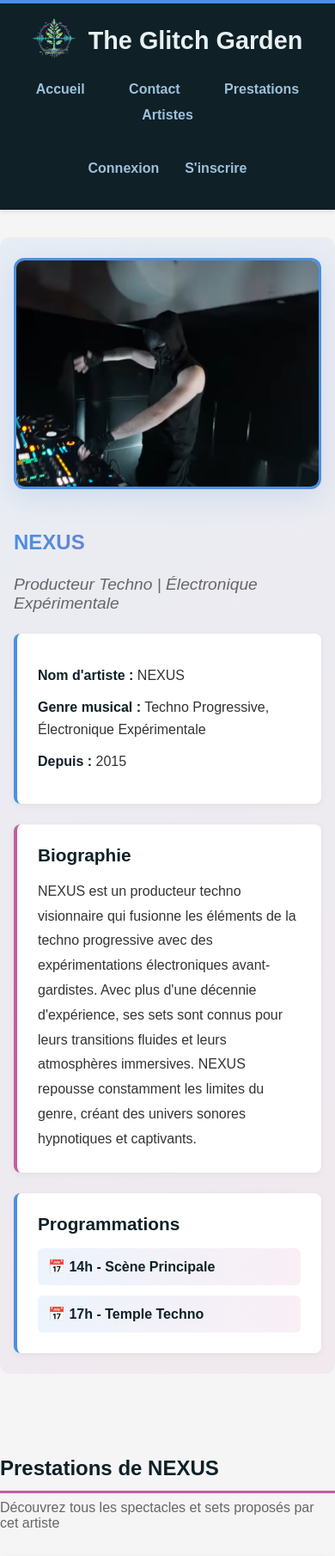
After one commit to Locktix/The-Glitch-Garden, a PHP site: page /artiste-profile-nexus.html in a window 390 px wide. The commit adds this page. Shown: the top 1810 px of the page at 86% size. Run offline with PHP 8.4, Linux system fonts and the light colour scheme.

Commit message:
Add artist profile pages and update gallery layout
Created dedicated profile pages for LUNA SYNC and NEXUS with detailed information and performance listings. Updated artistes.html to link to these new profiles. Added artist-profile.css for profile page styling and refactored artistes.css to use a flexbox layout for the artist gallery, improving responsiveness and card structure.

```diff
--- /dev/null
+++ b/artiste-profile-nexus.html
@@ -0,0 +1,170 @@
+<!DOCTYPE html>
+<html lang="fr">
+<head>
+    <meta charset="UTF-8">
+    <meta name="viewport" content="width=device-width, initial-scale=1.0">
+    <link rel="icon" type="image/png" href="img/logo.png">
+    <link rel="stylesheet" href="css/main.css">
+    <link rel="stylesheet" href="css/artist-profile.css">
+    <title>The Glitch Garden - NEXUS</title>
+</head>
+<body>
+
+<header>
+    <div class="centrage header-content">
+        <a href="index.html"><img src="img/logo.png" alt="Logo The Glitch Garden"></a>
+        <a id="site-title" href="index.html">The Glitch Garden</a>
+        <nav>
+            <ul class="main-nav">
+                <li><a href="index.html">Accueil</a></li>
+                <li><a href="contact.html">Contact</a></li>
+                <li><a href="prestations.html">Prestations</a></li>
+                <li><a href="artistes.html">Artistes</a></li>
+            </ul>
+
+            <ul>
+                <li><a href="connexion.html">Connexion</a></li>
+                <li><a href="inscription.html">S'inscrire</a></li>
+            </ul>
+        </nav>
+    </div>
+</header>
+
+    <main class="centrage">
+        <!-- Section Profil Artiste -->
+        <section class="artist-profile-section">
+            <div class="profile-header">
+                <div class="profile-image-container">
+                    <img src="img/artistes/nexus.jpg" alt="NEXUS" class="profile-image">
+                </div>
+                <div class="profile-info">
+                    <h1 class="profile-title">NEXUS</h1>
+                    <p class="profile-genre">Producteur Techno | Électronique Expérimentale</p>
+                    <div class="profile-details">
+                        <p><strong>Nom d'artiste :</strong> NEXUS</p>
+                        <p><strong>Genre musical :</strong> Techno Progressive, Électronique Expérimentale</p>
+                        <p><strong>Depuis :</strong> 2015</p>
+                    </div>
+                    <div class="profile-bio">
+                        <h3>Biographie</h3>
+                        <p>
+                            NEXUS est un producteur techno visionnaire qui fusionne les éléments de la techno progressive
+                            avec des expérimentations électroniques avant-gardistes. Avec plus d'une décennie d'expérience,
+                            ses sets sont connus pour leurs transitions fluides et leurs atmosphères immersives. NEXUS repousse
+                            constamment les limites du genre, créant des univers sonores hypnotiques et captivants.
+                        </p>
+                    </div>
+                    <div class="profile-scheduled">
+                        <h3>Programmations</h3>
+                        <ul class="scheduled-list">
+                            <li>📅 <strong>14h</strong> - Scène Principale</li>
+                            <li>📅 <strong>17h</strong> - Temple Techno</li>
+                        </ul>
+                    </div>
+                </div>
+            </div>
+        </section>
+
+        <!-- Section Prestations de l'Artiste -->
+        <section class="artist-performances-section">
+            <h2 class="section-title">Prestations de NEXUS</h2>
+            <p class="section-subtitle">Découvrez tous les spectacles et sets proposés par cet artiste</p>
+
+            <div class="performances-grid">
+                <!-- Prestation 1 -->
+                <article class="performance-card">
+                    <a href="detail_prestation_101.html" class="performance-link">
+                        <div class="performance-image-container">
+                            <img src="img/prestations/prestation-1.jpg" alt="Spectacle de marionettes" class="performance-image">
+                            <div class="performance-status">
+                                <span class="status-badge scheduled">14h - Scène Principale</span>
+                            </div>
+                        </div>
+                        <div class="performance-info">
+                            <h3 class="performance-title">Spectacle de marionettes</h3>
+                            <p class="performance-description">Un voyage sensoriel à travers les mondes électroniques, avec des performances visuelles époustouflantes.</p>
+                            <div class="performance-meta">
+                                <span class="meta-tag">Techno Progressive</span>
+                                <span class="meta-tag">Live Performance</span>
+                            </div>
+                        </div>
+                    </a>
+                </article>
+
+                <!-- Prestation 2 -->
+                <article class="performance-card">
+                    <a href="detail_prestation_102.html" class="performance-link">
+                        <div class="performance-image-container">
+                            <img src="img/prestations/prestation-2.jpg" alt="Danse contemporaine" class="performance-image">
+                            <div class="performance-status">
+                                <span class="status-badge scheduled">17h - Temple Techno</span>
+                            </div>
+                        </div>
+                        <div class="performance-info">
+                            <h3 class="performance-title">Danse contemporaine</h3>
+                            <p class="performance-description">Une exploration hypnotique des paysages sonores numériques avec une chorégraphie sincronisée.</p>
+                            <div class="performance-meta">
+                                <span class="meta-tag">Électronique Expérimentale</span>
+                                <span class="meta-tag">Audiovisuel</span>
+                            </div>
+                        </div>
+                    </a>
+                </article>
+
+                <!-- Prestation 3 -->
+                <article class="performance-card">
+                    <a href="detail_prestation_103.html" class="performance-link">
+                        <div class="performance-image-container">
+                            <img src="img/prestations/prestation-3.jpg" alt="Set instrumental" class="performance-image">
+                            <div class="performance-status">
+                                <span class="status-badge unscheduled">Non programmé</span>
+                            </div>
+                        </div>
+                        <div class="performance-info">
+                            <h3 class="performance-title">Set instrumental</h3>
+                            <p class="performance-description">Une collection de créations instrumentales captivantes, parfaites pour les amateurs de minimal et deep.</p>
+                            <div class="performance-meta">
+                                <span class="meta-tag">Minimal Techno</span>
+                                <span class="meta-tag">Studio Recording</span>
+                            </div>
+                        </div>
+                    </a>
+                </article>
+
+                <!-- Prestation 4 -->
+                <article class="performance-card">
+                    <a href="detail_prestation_104.html" class="performance-link">
+                        <div class="performance-image-container">
+                            <img src="img/prestations/prestation-4.jpg" alt="Remix Collection" class="performance-image">
+                            <div class="performance-status">
+                                <span class="status-badge unscheduled">Non programmé</span>
+                            </div>
+                        </div>
+                        <div class="performance-info">
+                            <h3 class="performance-title">Remix Collection</h3>
+                            <p class="performance-description">Des réinterprétations audacieuses de classiques du genre avec une touche futuriste et innovante.</p>
+                            <div class="performance-meta">
+                                <span class="meta-tag">Remix</span>
+                                <span class="meta-tag">Techno</span>
+                            </div>
+                        </div>
+                    </a>
+                </article>
+            </div>
+        </section>
+
+        <!-- Lien retour -->
+        <div class="back-link-section">
+            <a href="artistes.html" class="back-link">← Retour à la liste des artistes</a>
+        </div>
+
+    </main>
+
+    <footer>
+        <div class="centrage">
+            <p>&copy; 2025 The Glitch Garden</p>
+        </div>
+    </footer>
+
+</body>
+</html>
--- a/artistes.html
+++ b/artistes.html
@@ -48,7 +48,7 @@
         <section class="artists-gallery">
             <!-- Artiste 1 -->
             <article class="artist-card">
-                <a href="#artist-profile-1" class="artist-link">
+                <a href="/artiste-profile-nexus.html" class="artist-link">
                     <div class="artist-image-container">
                         <img src="img/artistes/nexus.jpg" alt="NEXUS" class="artist-image">
                         <div class="artist-overlay">
@@ -68,7 +68,7 @@
 
             <!-- Artiste 2 -->
             <article class="artist-card">
-                <a href="#artist-profile-2" class="artist-link">
+                <a href="/artiste-profile-luna.html" class="artist-link">
                     <div class="artist-image-container">
                         <img src="img/artistes/luna_sync.jpg" alt="LUNA SYNC" class="artist-image">
                         <div class="artist-overlay">
--- /dev/null
+++ b/css/artist-profile.css
@@ -0,0 +1,369 @@
+/* Styles pour les pages de profil d'artiste */
+
+/* Section Profil */
+.artist-profile-section {
+    padding: 3rem 1.5rem;
+    margin: 2rem 0;
+    background: linear-gradient(135deg, rgba(74, 144, 226, 0.08) 0%, rgba(197, 93, 157, 0.08) 100%);
+    border-radius: 12px;
+}
+
+.profile-header {
+    display: flex;
+    gap: 3rem;
+    align-items: flex-start;
+    flex-wrap: wrap;
+}
+
+.profile-image-container {
+    position: relative;
+    width: 100%;
+    max-width: 350px;
+    aspect-ratio: 1 / 1;
+    border-radius: 12px;
+    overflow: hidden;
+    box-shadow: 0 8px 32px rgba(74, 144, 226, 0.2);
+    border: 3px solid #4A90E2;
+    flex-shrink: 0;
+}
+
+.profile-image {
+    width: 100%;
+    height: 100%;
+    object-fit: cover;
+    transition: transform 0.3s ease;
+}
+
+.profile-image-container:hover .profile-image {
+    transform: scale(1.05);
+}
+
+.profile-info {
+    display: flex;
+    flex-direction: column;
+    gap: 2rem;
+    flex: 1;
+    min-width: 300px;
+}
+
+.profile-title {
+    font-size: 2.5rem;
+    font-weight: bold;
+    color: #0F2027;
+    margin: 0;
+    background: linear-gradient(90deg, #4A90E2, #C55D9D);
+    background-clip: text;
+    -webkit-background-clip: text;
+    -webkit-text-fill-color: transparent;
+}
+
+.profile-genre {
+    font-size: 1.2rem;
+    color: #666666;
+    margin: 0;
+    font-style: italic;
+}
+
+.profile-details {
+    background-color: #FFFFFF;
+    padding: 1.5rem;
+    border-radius: 8px;
+    border-left: 4px solid #4A90E2;
+    box-shadow: 0 2px 8px rgba(0, 0, 0, 0.05);
+}
+
+.profile-details p {
+    margin: 0.75rem 0;
+    color: #333333;
+    line-height: 1.6;
+}
+
+.profile-details strong {
+    color: #0F2027;
+}
+
+.profile-bio {
+    background-color: #FFFFFF;
+    padding: 1.5rem;
+    border-radius: 8px;
+    border-left: 4px solid #C55D9D;
+    box-shadow: 0 2px 8px rgba(0, 0, 0, 0.05);
+}
+
+.profile-bio h3 {
+    font-size: 1.3rem;
+    color: #0F2027;
+    margin: 0 0 1rem 0;
+}
+
+.profile-bio p {
+    color: #333333;
+    line-height: 1.8;
+    margin: 0;
+}
+
+.profile-scheduled {
+    background-color: #FFFFFF;
+    padding: 1.5rem;
+    border-radius: 8px;
+    border-left: 4px solid #4A90E2;
+    box-shadow: 0 2px 8px rgba(0, 0, 0, 0.05);
+}
+
+.profile-scheduled h3 {
+    font-size: 1.3rem;
+    color: #0F2027;
+    margin: 0 0 1rem 0;
+}
+
+.scheduled-list {
+    list-style: none;
+    padding: 0;
+    margin: 0;
+    display: flex;
+    flex-direction: column;
+    gap: 0.75rem;
+}
+
+.scheduled-list li {
+    padding: 0.75rem;
+    background: linear-gradient(90deg, rgba(74, 144, 226, 0.1), rgba(197, 93, 157, 0.1));
+    border-radius: 6px;
+    color: #0F2027;
+    font-weight: 600;
+}
+
+/* Section Prestations */
+.artist-performances-section {
+    padding: 3rem 0;
+    margin: 3rem 0;
+}
+
+.section-title {
+    font-size: 2rem;
+    font-weight: bold;
+    color: #0F2027;
+    margin: 0 0 0.5rem 0;
+    border-bottom: 3px solid #C55D9D;
+    padding-bottom: 0.75rem;
+}
+
+.section-subtitle {
+    font-size: 1rem;
+    color: #666666;
+    margin: 0 0 2rem 0;
+}
+
+.performances-grid {
+    display: flex;
+    flex-wrap: wrap;
+    gap: 2rem;
+    margin-bottom: 2rem;
+}
+
+/* Carte Prestation */
+.performance-card {
+    background-color: #FFFFFF;
+    border-radius: 12px;
+    overflow: hidden;
+    box-shadow: 0 2px 12px rgba(0, 0, 0, 0.08);
+    transition: all 0.3s ease;
+    flex: 1 1 280px;
+    min-width: 250px;
+    max-width: 350px;
+    display: flex;
+}
+
+.performance-card:hover {
+    box-shadow: 0 8px 24px rgba(74, 144, 226, 0.15);
+    transform: translateY(-4px);
+}
+
+.performance-link {
+    text-decoration: none;
+    color: inherit;
+    display: flex;
+    flex-direction: column;
+    height: 100%;
+    flex: 1;
+}
+
+.performance-image-container {
+    position: relative;
+    width: 100%;
+    height: 200px;
+    overflow: hidden;
+    background: linear-gradient(135deg, #4A90E2, #C55D9D);
+}
+
+.performance-image {
+    width: 100%;
+    height: 100%;
+    object-fit: cover;
+    transition: transform 0.3s ease;
+}
+
+.performance-card:hover .performance-image {
+    transform: scale(1.08);
+}
+
+.performance-status {
+    position: absolute;
+    bottom: 0;
+    left: 0;
+    right: 0;
+    background: rgba(15, 32, 39, 0.85);
+    padding: 0.75rem;
+    display: flex;
+    justify-content: center;
+}
+
+.status-badge {
+    padding: 0.5rem 1rem;
+    border-radius: 20px;
+    font-size: 0.85rem;
+    font-weight: bold;
+    text-transform: uppercase;
+    letter-spacing: 0.5px;
+}
+
+.status-badge.scheduled {
+    background: linear-gradient(90deg, #4A90E2, #2E5C8A);
+    color: #FFFFFF;
+}
+
+.status-badge.unscheduled {
+    background: #CCCCCC;
+    color: #666666;
+}
+
+.performance-info {
+    padding: 1.5rem;
+    display: flex;
+    flex-direction: column;
+    gap: 1rem;
+    flex: 1;
+}
+
+.performance-title {
+    font-size: 1.2rem;
+    font-weight: bold;
+    color: #0F2027;
+    margin: 0;
+}
+
+.performance-description {
+    font-size: 0.9rem;
+    color: #666666;
+    margin: 0;
+    line-height: 1.6;
+}
+
+.performance-meta {
+    display: flex;
+    flex-wrap: wrap;
+    gap: 0.5rem;
+}
+
+.meta-tag {
+    display: inline-block;
+    background: linear-gradient(90deg, rgba(74, 144, 226, 0.15), rgba(197, 93, 157, 0.15));
+    color: #0F2027;
+    padding: 0.4rem 0.8rem;
+    border-radius: 4px;
+    font-size: 0.8rem;
+    font-weight: 600;
+    border-left: 2px solid #4A90E2;
+}
+
+.meta-tag:nth-child(2) {
+    border-left-color: #C55D9D;
+}
+
+/* Lien retour */
+.back-link-section {
+    padding: 2rem 0;
+    text-align: center;
+    border-top: 2px solid #EEEEEE;
+    margin-top: 3rem;
+}
+
+.back-link {
+    display: inline-block;
+    color: #4A90E2;
+    text-decoration: none;
+    font-weight: 600;
+    font-size: 1.1rem;
+    padding: 1rem 1.5rem;
+    border: 2px solid #4A90E2;
+    border-radius: 8px;
+    transition: all 0.3s ease;
+}
+
+.back-link:hover {
+    background-color: #4A90E2;
+    color: #FFFFFF;
+    transform: translateX(-4px);
+}
+
+/* Responsive design */
+@media (max-width: 1024px) {
+    .profile-header {
+        flex-direction: column;
+    }
+
+    .profile-image-container {
+        width: 100%;
+        max-width: 100%;
+    }
+
+    .performances-grid {
+        flex-wrap: wrap;
+    }
+}
+
+@media (max-width: 768px) {
+    .artist-profile-section {
+        padding: 2rem 1rem;
+    }
+
+    .profile-title {
+        font-size: 1.8rem;
+    }
+
+    .profile-info {
+        gap: 1.5rem;
+    }
+
+    .performances-grid {
+        flex-direction: column;
+        gap: 1.5rem;
+    }
+
+    .performance-card {
+        flex: 1 1 100%;
+        max-width: 100%;
+    }
+
+    .section-title {
+        font-size: 1.5rem;
+    }
+}
+
+@media (max-width: 480px) {
+    .artist-profile-section {
+        padding: 1.5rem 1rem;
+    }
+
+    .profile-title {
+        font-size: 1.5rem;
+    }
+
+    .profile-image-container {
+        aspect-ratio: 4 / 3;
+    }
+
+    .scheduled-list {
+        flex-direction: column;
+    }
+}
```
Also changed, not shown: artiste-profile-luna.html (added, +149 -0 lines), css/artistes.css (+27 -7 lines).
